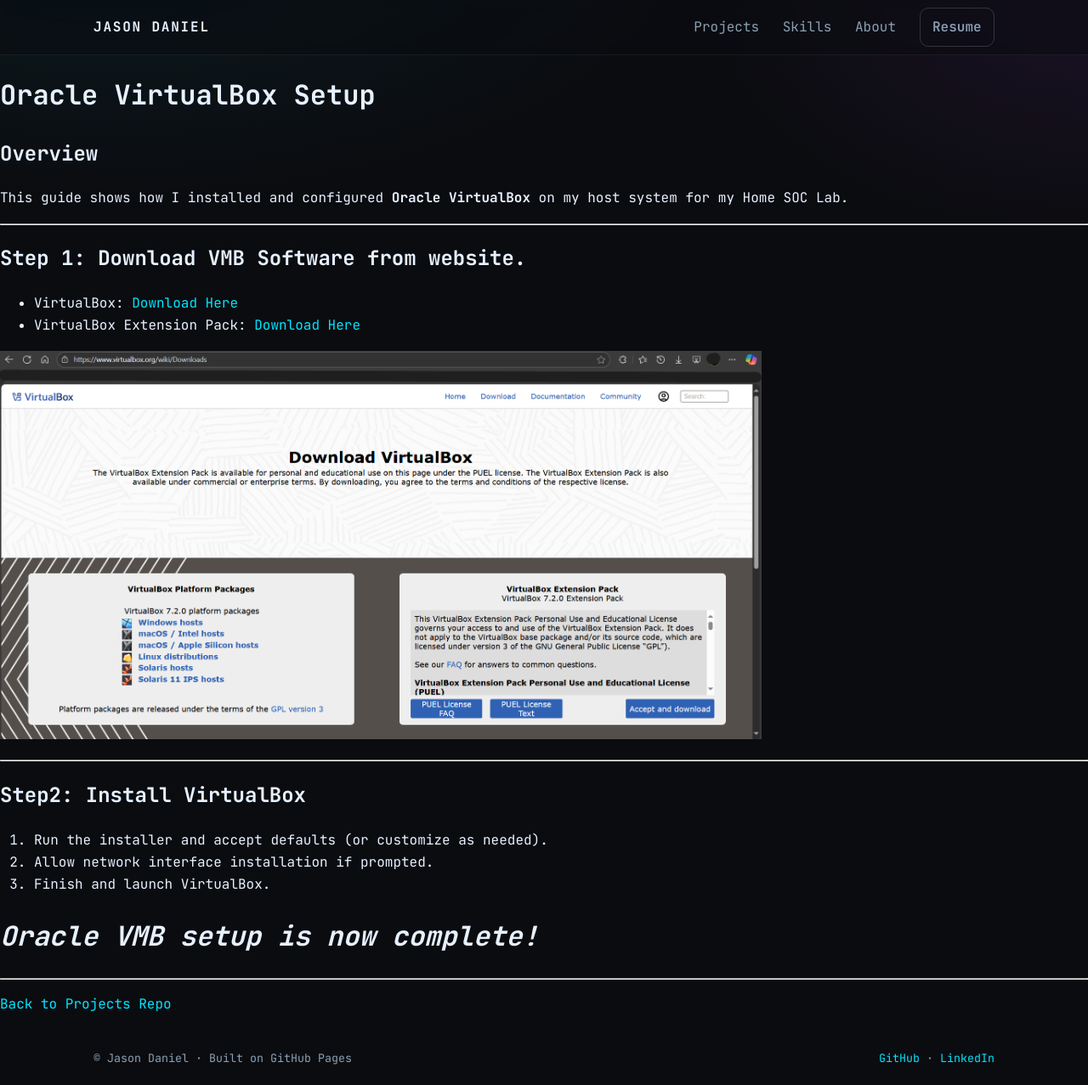
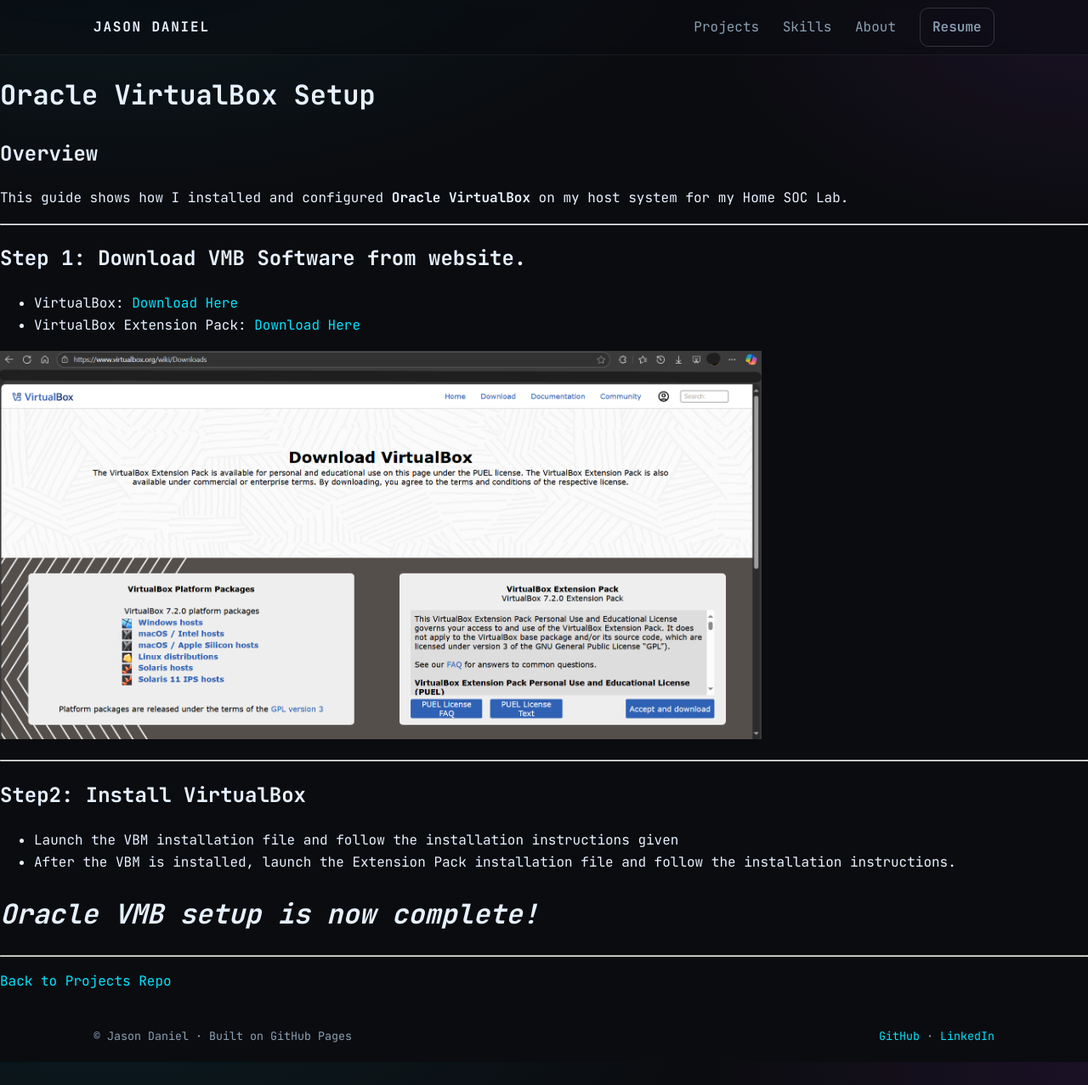
Before and after one commit to cscdanielj/cscdanielj.github.io, a Jekyll site: the page built from projects/oracle-virtualbox-setup.md, in a window 1280 px wide and 1277 px high. Shown: the whole window at 85% size. Built offline with Jekyll 4.4.1, drawn with Linux system fonts in a browser that asks for light colours.

Commit message:
Update oracle-virtualbox-setup.md

```diff
--- a/projects/oracle-virtualbox-setup.md
+++ b/projects/oracle-virtualbox-setup.md
@@ -20,9 +20,8 @@
 ---
 
 ## Step2: Install VirtualBox
-1. Run the installer and accept defaults (or customize as needed).
-2. Allow network interface installation if prompted.
-3. Finish and launch VirtualBox.
+- Launch the VBM installation file and follow the installation instructions given
+- After the VBM is installed, launch the Extension Pack installation file and follow the installation instructions.
 
 # _Oracle VMB setup is now complete!_
 
```
